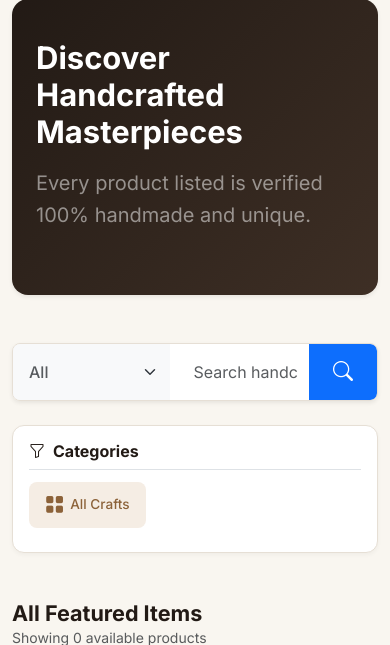
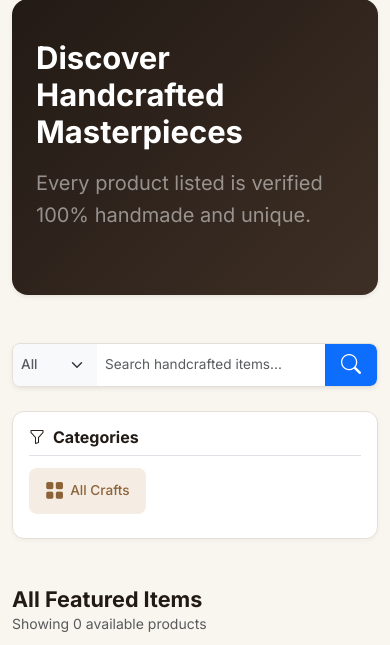
Before and after one commit to melkadi84/SoffianProject, a Django app: page / in a window 390 px wide. Shown: the part 155-800 px from the top of the page. Run offline with Django 5.2, Linux system fonts and the light colour scheme; the visitor is signed in with stand-in values (Sample User, id 1); data that the repository does not hold is empty; parts of the project's set-up code (start-up, migrations or seed data) failed here and were passed over; some libraries are stand-ins or nearby versions; some web fonts are replaced.

Commit message:
Remove Owner Portal link from user profile dropdown menu and make search bar mobile friendly with responsive paddings and sizes

```diff
--- a/core/templates/core/base.html
+++ b/core/templates/core/base.html
@@ -115,11 +115,8 @@
                             <a class="nav-link dropdown-toggle" href="#" id="userDropdown" role="button" data-bs-toggle="dropdown" aria-expanded="false">
                                 <i class="bi bi-person-circle me-1"></i>{{ user.username }}
                             </a>
-                            <ul class="dropdown-menu dropdown-menu-end shadow-sm border-0" aria-labelledby="userDropdown">
+                             <ul class="dropdown-menu dropdown-menu-end shadow-sm border-0" aria-labelledby="userDropdown">
                                 <li><span class="dropdown-item-text text-muted small">{% t "Logged in with {}" user.get_auth_provider_display %}</span></li>
-                                {% if user.is_owner or user.is_staff %}
-                                    <li><a class="dropdown-item text-primary" href="{% url 'owner_dashboard' %}"><i class="bi bi-speedometer2 me-2"></i>{% t "Owner Portal" %}</a></li>
-                                {% endif %}
                                 <li><hr class="dropdown-divider"></li>
                                 <li><a class="dropdown-item text-danger" href="{% url 'logout' %}"><i class="bi bi-box-arrow-right me-2"></i>{% t "Logout" %}</a></li>
                             </ul>
--- a/core/templates/core/store.html
+++ b/core/templates/core/store.html
@@ -3,6 +3,37 @@
 {% load translate_tags %}
 
 {% block title %}Little Creators Shop - {% t "Shop Catalog" %}{% endblock %}
+
+{% block extra_css %}
+<style>
+    .search-group-select {
+        max-width: 160px;
+        font-weight: 500;
+        cursor: pointer;
+        border-radius: 0;
+        box-shadow: none;
+        border-color: var(--color-border) !important;
+        font-size: 1rem;
+        transition: var(--transition-smooth);
+    }
+    .search-group-input {
+        box-shadow: none;
+        font-size: 1rem;
+    }
+    @media (max-width: 576px) {
+        .search-group-select {
+            max-width: 85px;
+            font-size: 0.85rem;
+            padding-left: 0.5rem !important;
+            padding-right: 1.5rem !important;
+        }
+        .search-group-input {
+            font-size: 0.85rem;
+            padding-left: 0.5rem !important;
+        }
+    }
+</style>
+{% endblock %}
 
 {% block content %}
 <div class="container">
@@ -74,7 +105,7 @@
             <form method="GET" action="{% url 'store' %}">
                 <div class="input-group shadow-sm rounded-3 overflow-hidden border" style="border-color: var(--color-border) !important;">
                     <!-- Category Select Dropdown (Amazon-style) -->
-                    <select name="category" class="form-select bg-light border-0 border-end py-3 ps-3 text-muted" style="max-width: 160px; font-weight: 500; cursor: pointer; border-radius: 0; box-shadow: none; border-color: var(--color-border) !important;">
+                    <select name="category" class="form-select bg-light border-0 border-end py-2 py-md-3 ps-2 ps-md-3 text-muted search-group-select">
                         <option value="">{% t "All" %}</option>
                         {% for cat in categories %}
                             <option value="{{ cat.slug }}"{% if selected_category and selected_category.slug == cat.slug %} selected{% endif %}>{{ cat.name }}</option>
@@ -82,10 +113,10 @@
                     </select>
 
                     <!-- Search Input -->
-                    <input type="text" name="search" class="form-control bg-white border-0 py-3 ps-4" placeholder="{% t 'Search handcrafted items...' %}" value="{{ search_query|default:'' }}" aria-label="Search" style="box-shadow: none;">
+                    <input type="text" name="search" class="form-control bg-white border-0 py-2 py-md-3 ps-3 ps-md-4 search-group-input" placeholder="{% t 'Search handcrafted items...' %}" value="{{ search_query|default:'' }}" aria-label="Search">
 
                     <!-- Search Button -->
-                    <button class="btn btn-primary px-4 bg-primary border-0 d-flex align-items-center" type="submit">
+                    <button class="btn btn-primary px-3 px-md-4 bg-primary border-0 d-flex align-items-center search-group-btn" type="submit">
                         <i class="bi bi-search text-white fs-5"></i>
                     </button>
                 </div>
```
